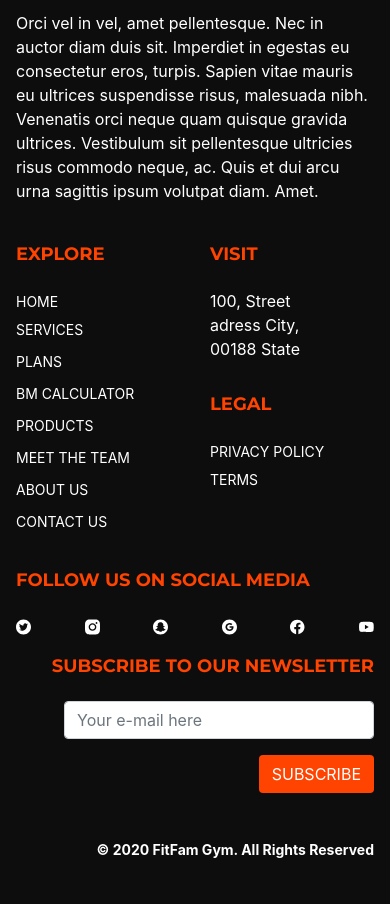
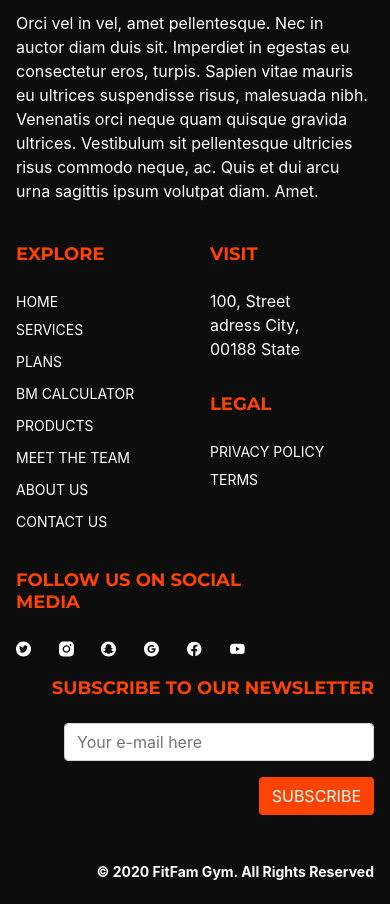
Before and after one commit to hngi/NEW-AVENGERS-VARIATION-2-GYM-FITNESS, a plain HTML site: page src/meet_team.html in a window 390 px wide. Shown: the part 3645-4549 px from the top of the page. Before the commit the page ends 4527 px from the top, so only its background shows below. Drawn offline with Linux system fonts and the light colour scheme.

Commit message:
fix:footer icons(mobile view)

```diff
--- a/src/meet_team.html
+++ b/src/meet_team.html
@@ -251,7 +251,7 @@
                         </div>
                     </div>
                 </div>
-                <div class="col-12 d-md-none">
+                <div class="col-8 d-md-none">
                     <h5 class="py-3">follow us on social media</h5>
                     <div class="d-flex justify-content-between">
 
```
Also changed, not shown: src/nav/nav-footer.html (line endings or trailing spaces).
